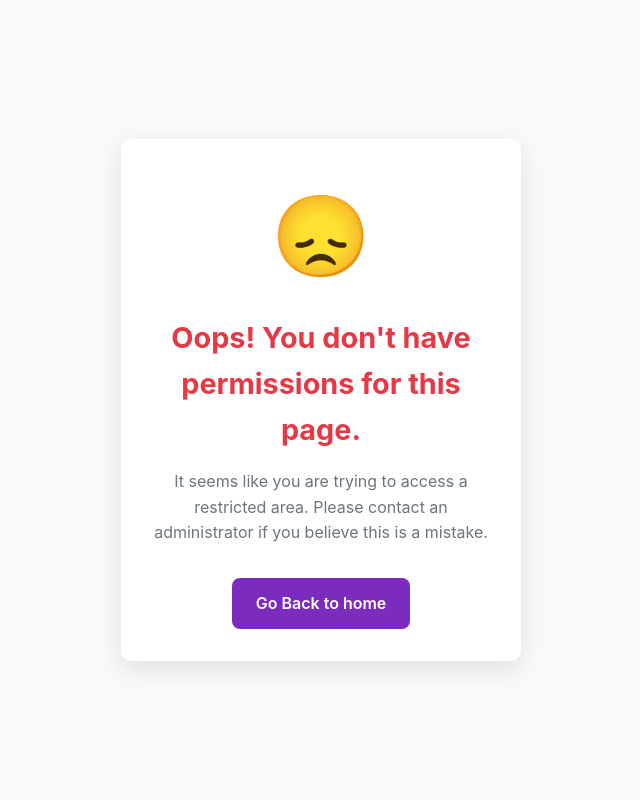
After one commit to jvankocherhans/accessforge, a Flask app: template src/templates/no_permission.html in a window 1280 px wide. The commit adds this page. Shown: the whole page, without its empty margins (319-959 px from the left). Run offline with Flask 3, Linux system fonts and the light colour scheme; the template is opened without the code that fills it, so the values that code supplies are empty.

Commit message:
added no permission page

```diff
--- a/db/scripts/init.js
+++ b/db/scripts/init.js
@@ -1,2 +1,2 @@
 db = db.getSiblingDB('accessforge');
-db.createCollection('orders');
+db.createCollection('activity');
--- a/src/app.py
+++ b/src/app.py
@@ -20,6 +20,8 @@ from mongohandler import MongoHandler
 
 from model.models import LdapLoginUser, LdapUser
 
+from controllers.decorator import requires_access_level
+
 app = Flask(__name__)
 
 ldap_server = get_env_variable("AF_LDAP_SERVER")
@@ -41,8 +43,13 @@ app.config['WTF_CSRF_ENABLED'] = False
 app.secret_key = "my_secret_key"
 
 login_manager = LoginManager()
-login_manager.login_view = "user_blueprint.index"  # wo redirectet wird, wenn nicht eingeloggt
+login_manager.login_view = "user_blueprint.login"
 login_manager.init_app(app)
+
+@app.route("/", methods=["GET"])
+@requires_access_level(ACCESS['user'])
+def index():
+    return redirect(url_for("search_blueprint.search"))
 
 # create and register blueprints here...
 user_blueprint = create_user_blueprint(ldapmanager_conn, mongo_handler)
--- a/src/controllers/search.py
+++ b/src/controllers/search.py
@@ -42,7 +42,6 @@ def create_search_blueprint(ldapmanager_conn, mongo_handler):
         if "user_cart" not in session:
             session["user_cart"] = []
 
-        # Get the search input from the query string (via GET request)
         searchinput = request.args.get("searchinput")
 
         if request.method == "POST":
--- a/src/controllers/user.py
+++ b/src/controllers/user.py
@@ -10,7 +10,7 @@ from flask_cors import CORS, cross_origin
 from flask.sessions import SecureCookieSessionInterface
 from itsdangerous import URLSafeTimedSerializer
 
-from model.models import UserActivityEnum
+from model.models import UserActivityEnum, FlashMsgType
 
 from controllers.decorator import requires_access_level, login_access
 from model.ACCESS import ACCESS
@@ -41,8 +41,7 @@ def create_user_blueprint(ldapmanager_conn, mongo_handler):
                 return redirect('/search')
 
             else:
-                error_message = f"Authentication Failed"
-                return render_template("error.html", error_message=str(error_message))
+                flash("Authentication Failed", FlashMsgType.ERROR.value)
 
         return render_template('login.html', form=form)
 
--- a/src/model/models.py
+++ b/src/model/models.py
@@ -3,6 +3,12 @@ from model.ACCESS import ACCESS
 from mongoengine import Document, StringField, DateTimeField, DictField
 from enum import Enum
 import datetime
+
+class FlashMsgType(Enum):
+    SUCCESS = "success"
+    ERROR = "error"
+    WARNING = "warning"
+    INFO = "info"
 
 class UserActivityEnum(Enum):
     LOGIN = "Login"
--- a/src/mongohandler.py
+++ b/src/mongohandler.py
@@ -12,7 +12,6 @@ class MongoHandler:
         )
 
     def create_activity(self, activity_enum, initiator, details=None):
-        # Make sure activity_enum is one of the allowed values in UserActivityEnum
         if activity_enum.value not in [e.value for e in UserActivityEnum]:
             raise ValueError(f"Invalid activity name: {activity_enum.value}. Must be one of {', '.join([e.value for e in UserActivityEnum])}")
 
--- /dev/null
+++ b/src/static/stylesheets/no_permission.css
@@ -0,0 +1,100 @@
+:root {
+  --primary-color: #7b2cbf;
+  --primary-dark: #5a189a;
+  --primary-light: #9d4edd;
+  --background: #f8f9fa;
+  --text-dark: #212529;
+  --text-light: #6c757d;
+  --white: #ffffff;
+  --error-color: #e63946;
+
+  --space-sm: 0.5rem;
+  --space-md: 1rem;
+  --space-lg: 2rem;
+
+  --shadow-sm: 0 2px 4px rgba(0, 0, 0, 0.1);
+  --shadow-md: 0 4px 12px rgba(123, 44, 191, 0.15);
+  --shadow-lg: 0 8px 24px rgba(0, 0, 0, 0.1);
+}
+
+* {
+  margin: 0;
+  padding: 0;
+  box-sizing: border-box;
+  font-family: 'Inter', sans-serif;
+}
+
+body {
+  background-color: var(--background);
+  min-height: 100vh;
+  display: flex;
+  justify-content: center;
+  align-items: center;
+  color: var(--text-dark);
+  font-size: 1rem;
+  line-height: 1.6;
+}
+
+.container {
+  text-align: center;
+  padding: var(--space-lg);
+  background-color: var(--white);
+  border-radius: 10px;
+  box-shadow: var(--shadow-lg);
+  max-width: 400px;
+  width: 100%;
+}
+
+.icon {
+  font-size: 80px;
+  margin-bottom: var(--space-md);
+}
+
+h1 {
+  font-size: 1.8rem;
+  margin: var(--space-md) 0;
+  color: var(--error-color);
+}
+
+p {
+  font-size: 1rem;
+  color: var(--text-light);
+  margin-bottom: var(--space-lg);
+}
+
+.back-button {
+  display: inline-block;
+  padding: 0.8rem 1.5rem;
+  background-color: var(--primary-color);
+  color: var(--white);
+  text-decoration: none;
+  border-radius: 8px;
+  font-weight: 600;
+  cursor: pointer;
+  transition: background-color 0.3s ease, transform 0.2s ease;
+}
+
+.back-button:hover {
+  background-color: var(--primary-dark);
+  transform: translateY(-2px);
+  box-shadow: var(--shadow-md);
+}
+
+/* Responsive design */
+@media (max-width: 768px) {
+  body {
+    padding: 0 var(--space-md);
+  }
+
+  .container {
+    padding: var(--space-sm);
+  }
+
+  .icon {
+    font-size: 60px;
+  }
+
+  h1 {
+    font-size: 1.5rem;
+  }
+}
--- a/src/templates/login.html
+++ b/src/templates/login.html
@@ -11,6 +11,7 @@
 </head>
 <body>
   {% from "includes/_formhelpers.html" import render_field %}
+  {% include "includes/_flashmsg.html" %}
   <div class="login-wrapper">
     <div class="login-container">
       <div class="logo">
--- /dev/null
+++ b/src/templates/no_permission.html
@@ -0,0 +1,21 @@
+<!DOCTYPE html>
+<html lang="en">
+<head>
+    <meta charset="UTF-8">
+    <meta name="viewport" content="width=device-width, initial-scale=1.0">
+    <title>No Permissions</title>
+    <link rel="stylesheet" href="{{ url_for('static', filename='stylesheets/no_permission.css') }}">
+</head>
+<body>
+    <div class="container">
+        <div class="content">
+            <div class="icon">
+                😞
+            </div>
+            <h1>Oops! You don't have permissions for this page.</h1>
+            <p>It seems like you are trying to access a restricted area. Please contact an administrator if you believe this is a mistake.</p>
+            <a href="{{ url_for('index') }}" class="back-button">Go Back to home</a>
+        </div>
+    </div>
+</body>
+</html>
--- a/src/templates/profile.html
+++ b/src/templates/profile.html
@@ -43,7 +43,7 @@
     <div class="info-card">
       <h2 class="section-title">
         <i class="fas fa-user"></i>
-        User-Informationen
+        User-Information
       </h2>
       <div class="info-section">
         <div class="info-item">
@@ -69,7 +69,7 @@
       </div>
       <h2 class="section-title">
         <i class="fas fa-users"></i>
-        Gruppen
+        Groups / Roles
       </h2>
       <div class="groups-section">
         {% for group in current_user.groups %}
```
Also changed, not shown: src/controllers/action.py (+31 -7 lines), src/controllers/decorator.py (+8 -6 lines), src/controllers/group.py (+4 -7 lines), src/forms/ActivityForm.py (added, +15 -0 lines), src/ldapmanager.py (+2 -10 lines), src/static/stylesheets/activity.css (added, +138 -0 lines), src/static/stylesheets/global.css (+27 -2 lines), src/templates/activity.html (added, +63 -0 lines), src/templates/includes/_flashmsg.html (+8 -8 lines), src/templates/search.html (+15 -5 lines).
